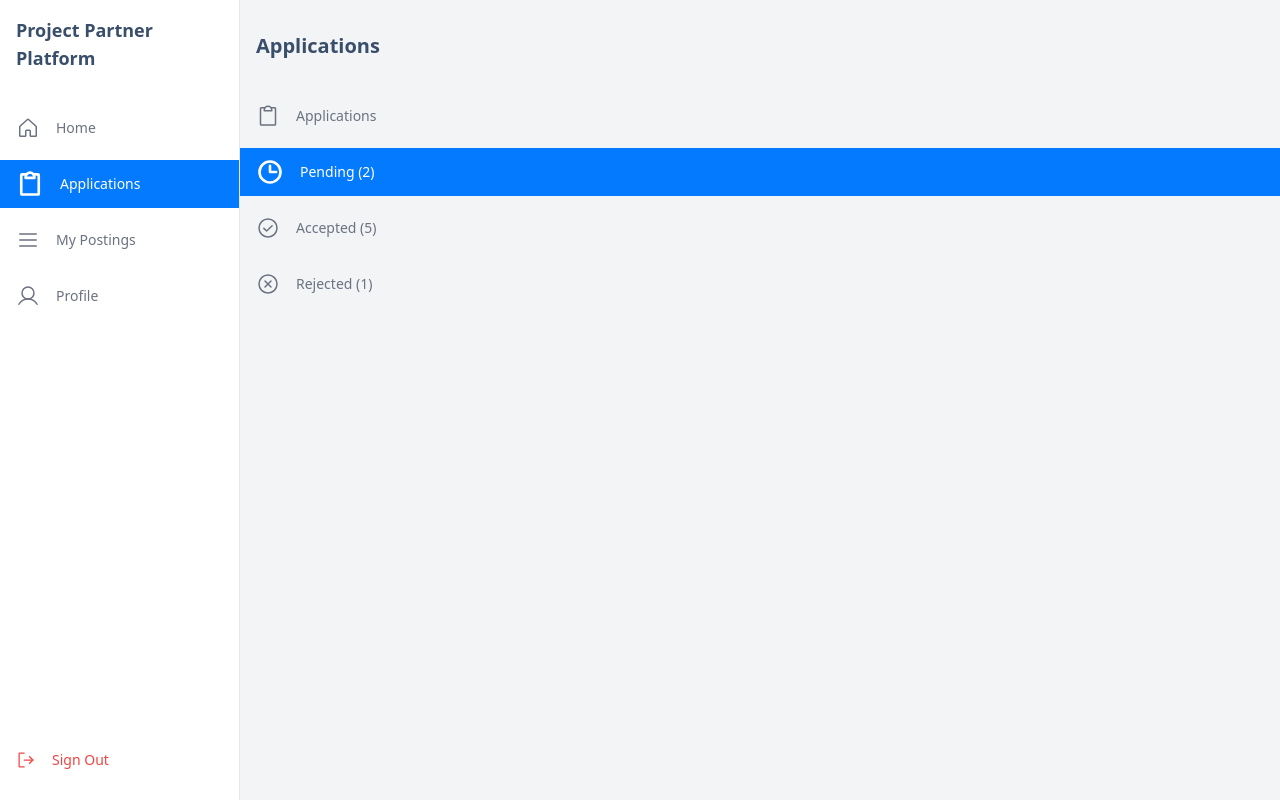
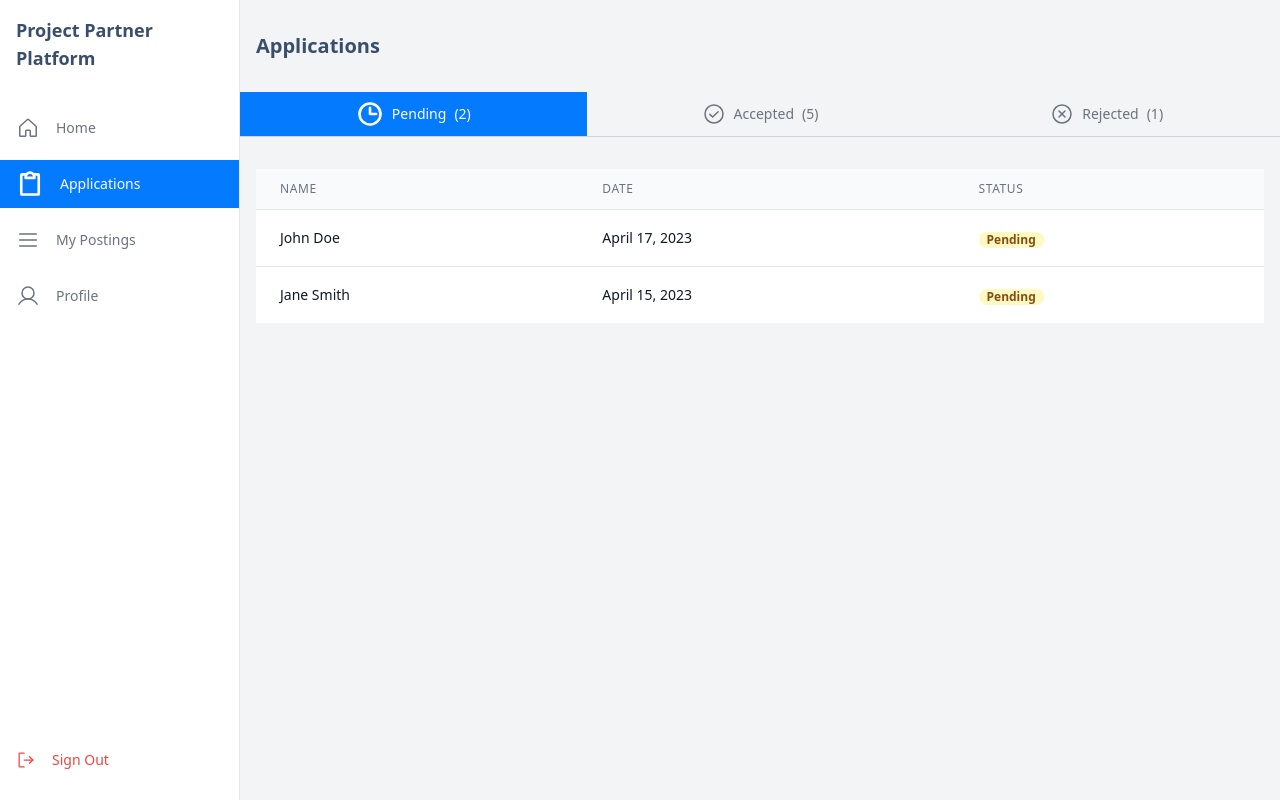
Before and after one commit to brukted/leet-grind-hackaton, a React (Create React App) app in the folder frontend/: page /home in a window 1280 px wide. Both pictures are taken after a click on the button "Applications". Built offline with nearby package versions, Linux system fonts and the light colour scheme.

Commit message:
[Frontend] table for application

```diff
--- a/frontend/src/pages/HomePage/TabPages/Application.js
+++ b/frontend/src/pages/HomePage/TabPages/Application.js
@@ -3,9 +3,51 @@ import { Clipboard, Clock, CheckCircle, XCircle } from "phosphor-react";
 import TabItem from "../components/TabItem";
 import ApplicationTableRow from "../components/ApplicationTableRow.js";
 
-
 const Applications = () => {
   const [activeTab, setActiveTab] = useState("Pending");
+
+  const [applications, setApplications] = useState([
+    {
+      name: "John Doe",
+      date: "April 17, 2023",
+      status: "Pending",
+    },
+    {
+      name: "Jane Smith",
+      date: "April 15, 2023",
+      status: "Pending",
+    },
+    {
+      name: "Alex Johnson",
+      date: "April 12, 2023",
+      status: "Accepted",
+    },
+    {
+      name: "Sarah Lee",
+      date: "April 10, 2023",
+      status: "Accepted",
+    },
+    {
+      name: "David Kim",
+      date: "April 7, 2023",
+      status: "Accepted",
+    },
+    {
+      name: "Olivia Brown",
+      date: "April 5, 2023",
+      status: "Accepted",
+    },
+    {
+      name: "Emily Wilson",
+      date: "April 2, 2023",
+      status: "Accepted",
+    },
+    {
+      name: "Peter Parker",
+      date: "March 30, 2023",
+      status: "Rejected",
+    },
+  ]);
 
   const handleTabClick = (tabName) => {
     setActiveTab(tabName);
@@ -16,7 +58,7 @@ const Applications = () => {
 
     return (
       <button
-        className={`flex items-center justify-start w-full h-12 px-4 transition-colors duration-200 rounded-none focus:outline-none ${
+        className={`flex items-center justify-center w-full px-4 py-2 text-sm font-medium rounded-none transition-colors duration-200 ${
           isActive
             ? "text-white bg-primary"
             : "text-gray-500 hover:text-white hover:bg-secondary"
@@ -26,10 +68,10 @@ const Applications = () => {
         <Icon
           size={isActive ? 28 : 24}
           weight={isActive ? "bold" : "regular"}
+          className="mr-2"
         />
-        <span className="ml-4 text-sm font-medium">
-          {tabName} {count > 0 && `(${count})`}
-        </span>
+        <span>{tabName}</span>
+        {count > 0 && <span className="ml-2">{`(${count})`}</span>}
       </button>
     );
   };
@@ -39,74 +81,25 @@ const Applications = () => {
       <div className="px-4 pt-8">
         <h2 className="text-xl font-bold">Applications</h2>
       </div>
-      <nav className="flex-1 mt-8 space-y-2">
-        <TabItem
-          tabName="Applications"
-          Icon={Clipboard}
-          onClick={handleTabClick}
-          isActive={activeTab === "Applications"}
-        />
+      <nav className="flex mt-8 border-b border-gray-300">
         <SubNavItem tabName="Pending" Icon={Clock} count={2} />
         <SubNavItem tabName="Accepted" Icon={CheckCircle} count={5} />
         <SubNavItem tabName="Rejected" Icon={XCircle} count={1} />
       </nav>
-      <div className="px-4 py-8">
+      <div className="flex-1 px-4 py-8 overflow-auto">
         {activeTab === "Pending" && (
           <ApplicationTableRow
-            rows={[
-              {
-                name: "John Doe",
-                date: "April 17, 2023",
-                status: "Pending",
-              },
-              {
-                name: "Jane Smith",
-                date: "April 15, 2023",
-                status: "Pending",
-              },
-            ]}
+            rows={applications.filter((val) => val.status === "Pending")}
           />
         )}
         {activeTab === "Accepted" && (
           <ApplicationTableRow
-            rows={[
-              {
-                name: "Alex Johnson",
-                date: "April 12, 2023",
-                status: "Accepted",
-              },
-              {
-                name: "Sarah Lee",
-                date: "April 10, 2023",
-                status: "Accepted",
-              },
-              {
-                name: "David Kim",
-                date: "April 7, 2023",
-                status: "Accepted",
-              },
-              {
-                name: "Olivia Brown",
-                date: "April 5, 2023",
-                status: "Accepted",
-              },
-              {
-                name: "Emily Wilson",
-                date: "April 2, 2023",
-                status: "Accepted",
-              },
-            ]}
+            rows={applications.filter((val) => val.status === "Accepted")}
           />
         )}
         {activeTab === "Rejected" && (
           <ApplicationTableRow
-            rows={[
-              {
-                name: "Peter Parker",
-                date: "March 30, 2023",
-                status: "Rejected",
-              },
-            ]}
+            rows={applications.filter((val) => val.status === "Rejected")}
           />
         )}
       </div>
--- a/frontend/src/pages/HomePage/components/ApplicationTableRow.js.js
+++ b/frontend/src/pages/HomePage/components/ApplicationTableRow.js.js
@@ -1,32 +1,66 @@
-import React, { useState } from "react";
+import React from "react";
 import { Clipboard, Clock, CheckCircle, XCircle } from "phosphor-react";
-import TabItem from "./TabItem";
 
-const ApplicationTableRow = ({ name, date, status }) => {
+const ApplicationTableRow = ({ rows }) => {
   return (
+    <table className="min-w-full divide-y divide-gray-200">
+      <thead className="bg-gray-50">
         <tr>
+          <th
+            scope="col"
+            className="px-6 py-3 text-xs font-medium tracking-wider text-left text-gray-500 uppercase"
+          >
+            Name
+          </th>
+          <th
+            scope="col"
+            className="px-6 py-3 text-xs font-medium tracking-wider text-left text-gray-500 uppercase"
+          >
+            Date
+          </th>
+          <th
+            scope="col"
+            className="px-6 py-3 text-xs font-medium tracking-wider text-left text-gray-500 uppercase"
+          >
+            Status
+          </th>
+        </tr>
+      </thead>
+      <tbody className="bg-white divide-y divide-gray-200">
+        {rows.map((row, index) => (
+          <tr key={index}>
             <td className="px-6 py-4 whitespace-nowrap">
-        <div className="text-sm font-medium text-gray-900">{name}</div>
-        <div className="text-sm text-gray-500">{date}</div>
+              <div className="text-sm font-medium text-gray-900">
+                {row.name}
+              </div>
             </td>
             <td className="px-6 py-4 whitespace-nowrap">
-        {status === "Pending" && (
-          <span className="px-2 inline-flex text-xs font-semibold rounded-full bg-yellow-100 text-yellow-800">
-            {status}
+              <div className="text-sm font-medium text-gray-900">
+                {row.date}
+              </div>
+            </td>
+
+            <td className="px-6 py-4 whitespace-nowrap">
+              {row.status === "Pending" && (
+                <span className="inline-flex px-2 text-xs font-semibold text-yellow-800 bg-yellow-100 rounded-full">
+                  {row.status}
                 </span>
               )}
-        {status === "Accepted" && (
-          <span className="px-2 inline-flex text-xs font-semibold rounded-full bg-green-100 text-green-800">
-            {status}
+              {row.status === "Accepted" && (
+                <span className="inline-flex px-2 text-xs font-semibold text-green-800 bg-green-100 rounded-full">
+                  {row.status}
                 </span>
               )}
-        {status === "Rejected" && (
-          <span className="px-2 inline-flex text-xs font-semibold rounded-full bg-red-100 text-red-800">
-            {status}
+              {row.status === "Rejected" && (
+                <span className="inline-flex px-2 text-xs font-semibold text-red-800 bg-red-100 rounded-full">
+                  {row.status}
                 </span>
               )}
             </td>
           </tr>
+        ))}
+      </tbody>
+    </table>
   );
 };
 
```
Lines whose indentation alone changed are shown as unchanged.
